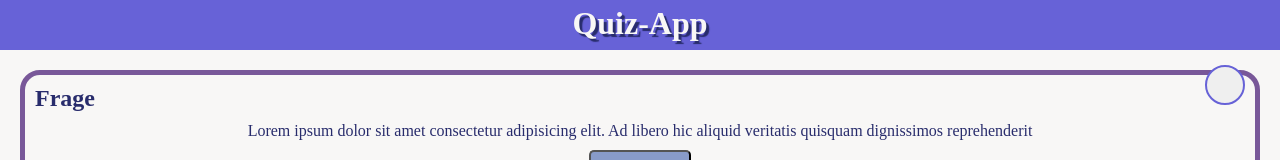
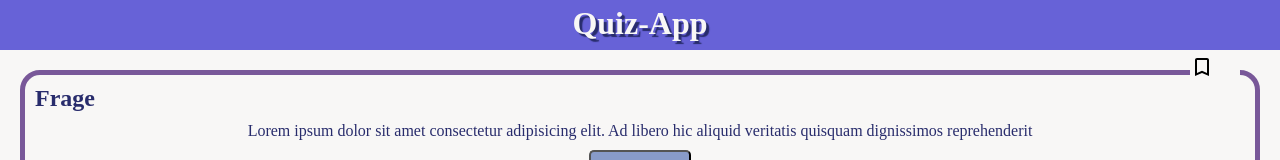
Before and after one commit to A11yship/quiz-app, a plain HTML site: page index.html in a window 1280 px wide. Shown: the top 160 px of the page. Drawn offline with Linux system fonts and the light colour scheme.

Commit message:
Add bookmark icon to question card

```diff
--- a/css/components/question-card.css
+++ b/css/components/question-card.css
@@ -15,14 +15,14 @@
 }
 
 .card_bookmark {
-  height: 40px;
-  width: 40px;
-  border: 2px solid var(--brand-color);
-  border-radius: 20px;
-  text-align: center;
+  height: 50px;
+  width: 50px;
+  border: 0;
+  background-color: var(--light-color);
   position: absolute;
-  top: -10px;
-  right: 10px;
+  top: -20px;
+  right: 15px;
+  display: flex;
 }
 
 .card_answer {
--- a/index.html
+++ b/index.html
@@ -15,7 +15,12 @@
     <main>
       <article class="card">
         <h2 class="card_headline">Frage</h2>
-        <button type="button" class="card_bookmark"></button>
+        <button type="button" class="card_bookmark">
+          <img
+            src="./icons/bookmark_border_black_24dp.svg"
+            alt="kein Lesezeichen"
+          />
+        </button>
         <p>
           Lorem ipsum dolor sit amet consectetur adipisicing elit. Ad libero hic
           aliquid veritatis quisquam dignissimos reprehenderit
@@ -63,6 +68,5 @@
         </li>
       </ul>
     </nav>
-
   </body>
 </html>
```
